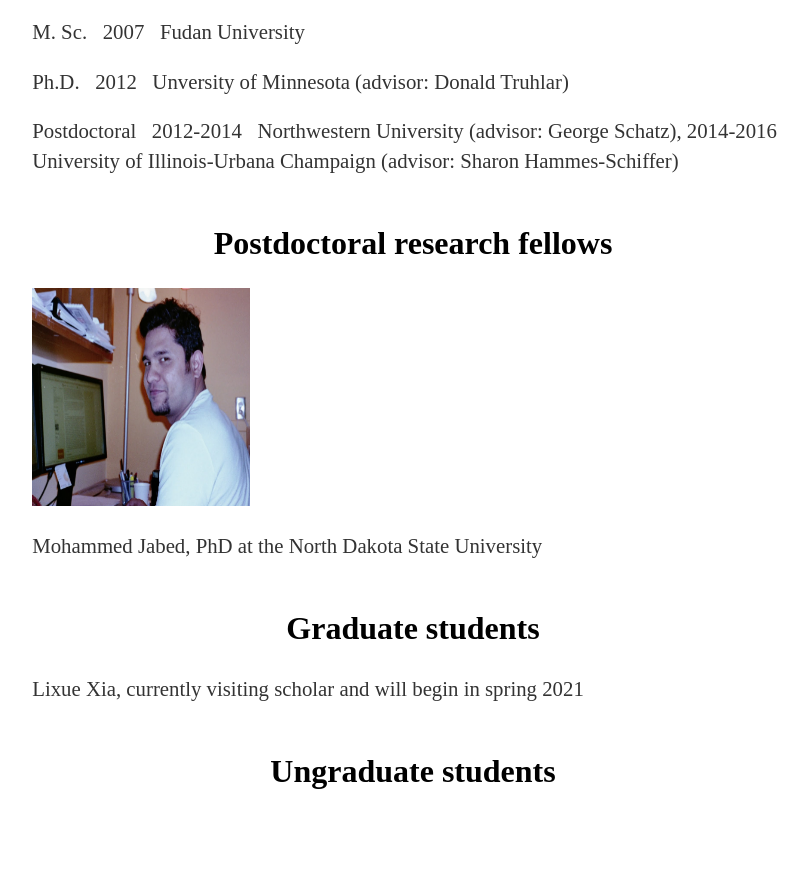
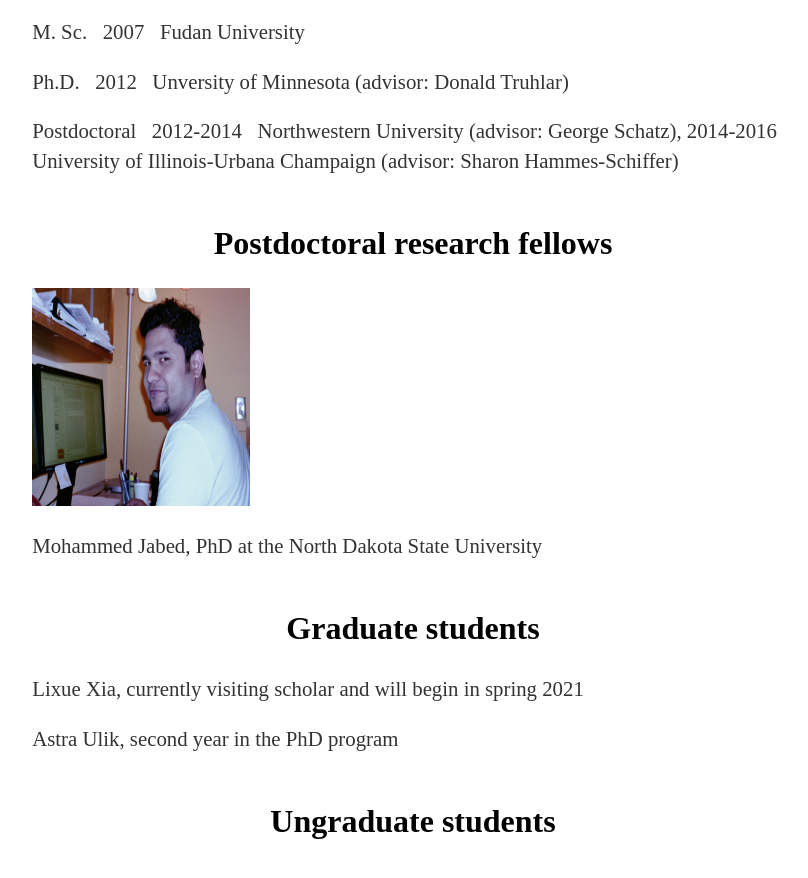
Before and after one commit to comchemyu/und.research.github.io, a Jekyll site: the page built from group/index.html, in a window 1280 px wide and 900 px high, scrolled down 725 px. Shown: the top 878 px of the window, without its empty margins (227-1035 px from the left). Built offline with Jekyll 4.4.1, drawn with Linux system fonts in a browser that asks for light colours; before the commit the page ends 1575 px from its top, so only the background shows below that.

Commit message:
Update index.html

```diff
--- a/group/index.html
+++ b/group/index.html
@@ -35,6 +35,7 @@ img {
   <p style="font-size:130%;">Mohammed Jabed, PhD at the North Dakota State University</p>
   <h2>Graduate students</h2>
   <p style="font-size:130%;">Lixue Xia, currently visiting scholar and will begin in spring 2021</p>
+  <p style="font-size:130%;">Astra Ulik, second year in the PhD program</p>
   <h2>Ungraduate students</h2>
 
 
```
